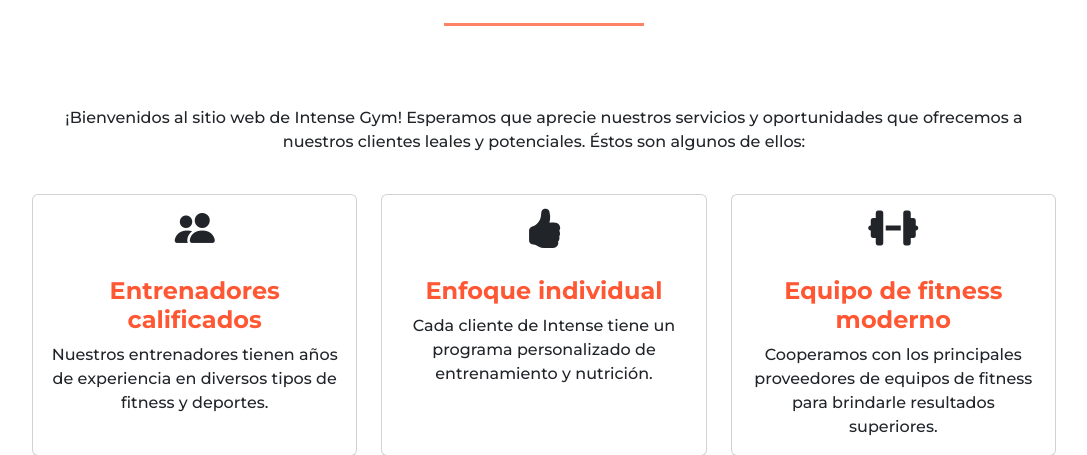
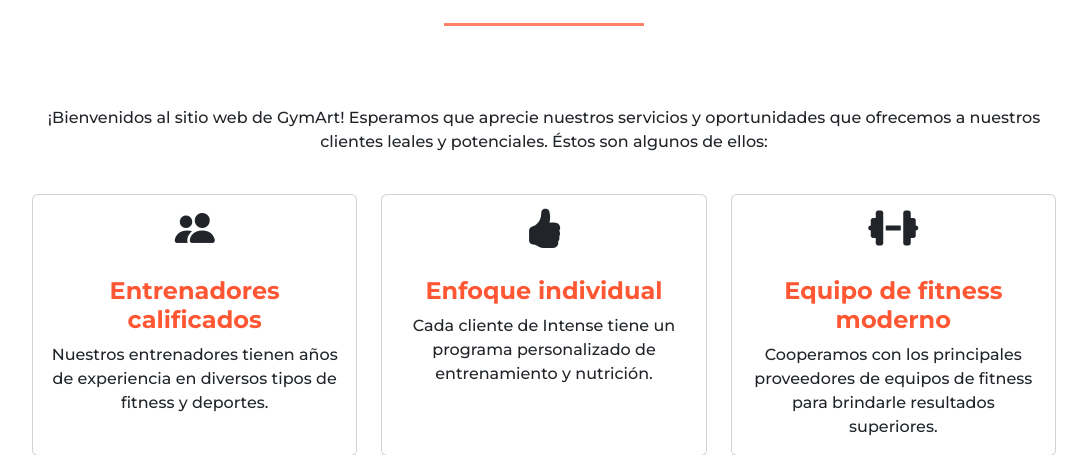
Before and after one commit to ArturoPeFe/GymArt, a PHP site: page /index.PHP in a window 1280 px wide. Shown: the part 957-1412 px from the top of the page, without its empty margins (96-1183 px from the left). Run offline with PHP 8.4, Linux system fonts and the light colour scheme; some libraries are stand-ins or nearby versions.

Commit message:
cambio nombre <p>

```diff
--- a/index.PHP
+++ b/index.PHP
@@ -49,7 +49,7 @@
       <hr class="naranja border-3 opacity-75">
     </div>
     <p>
-      ¡Bienvenidos al sitio web de Intense Gym! Esperamos que aprecie nuestros servicios y oportunidades que ofrecemos a nuestros clientes leales y potenciales.
+      ¡Bienvenidos al sitio web de GymArt! Esperamos que aprecie nuestros servicios y oportunidades que ofrecemos a nuestros clientes leales y potenciales.
       Éstos son algunos de ellos:
     </p>
     <div class="row row-cols-1 row-cols-md-3 g-4">
```
